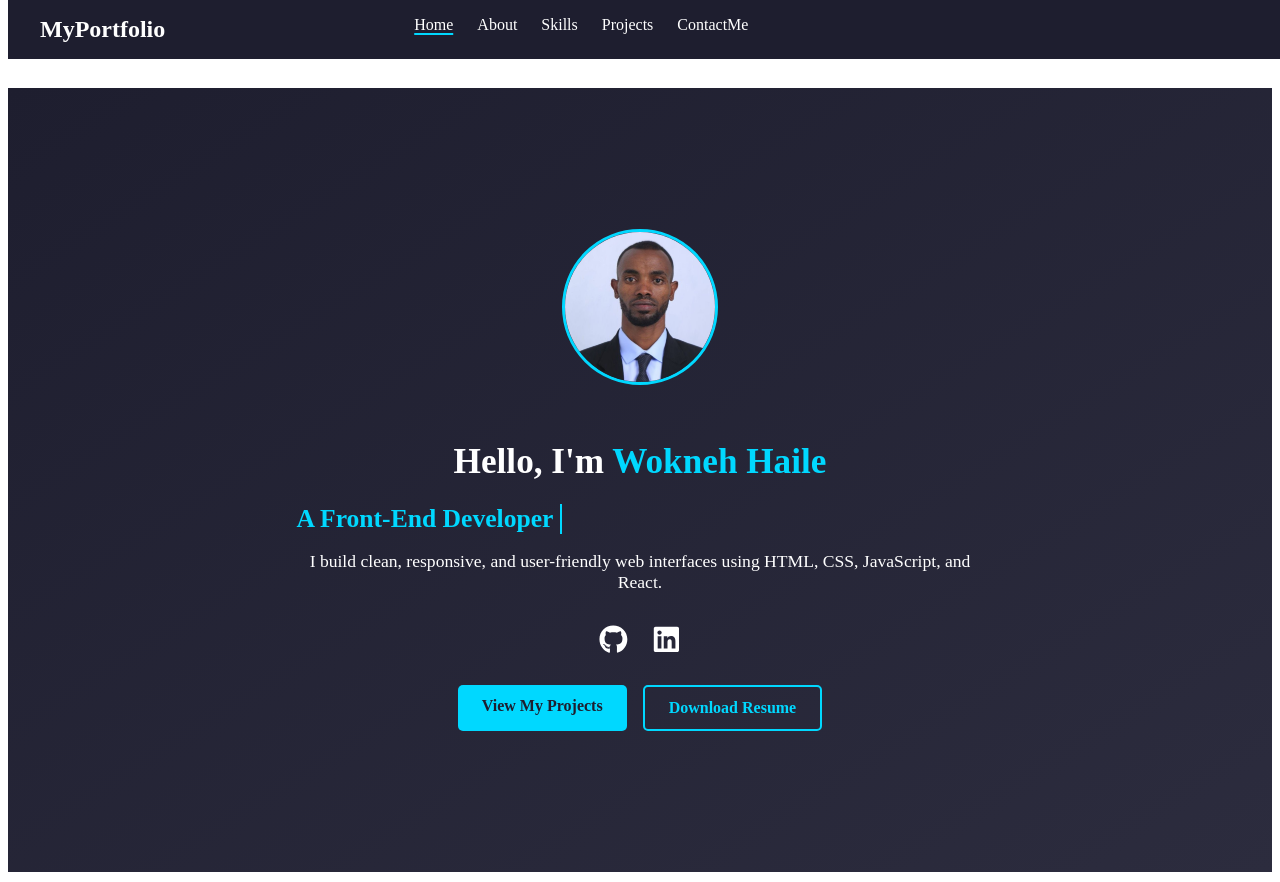
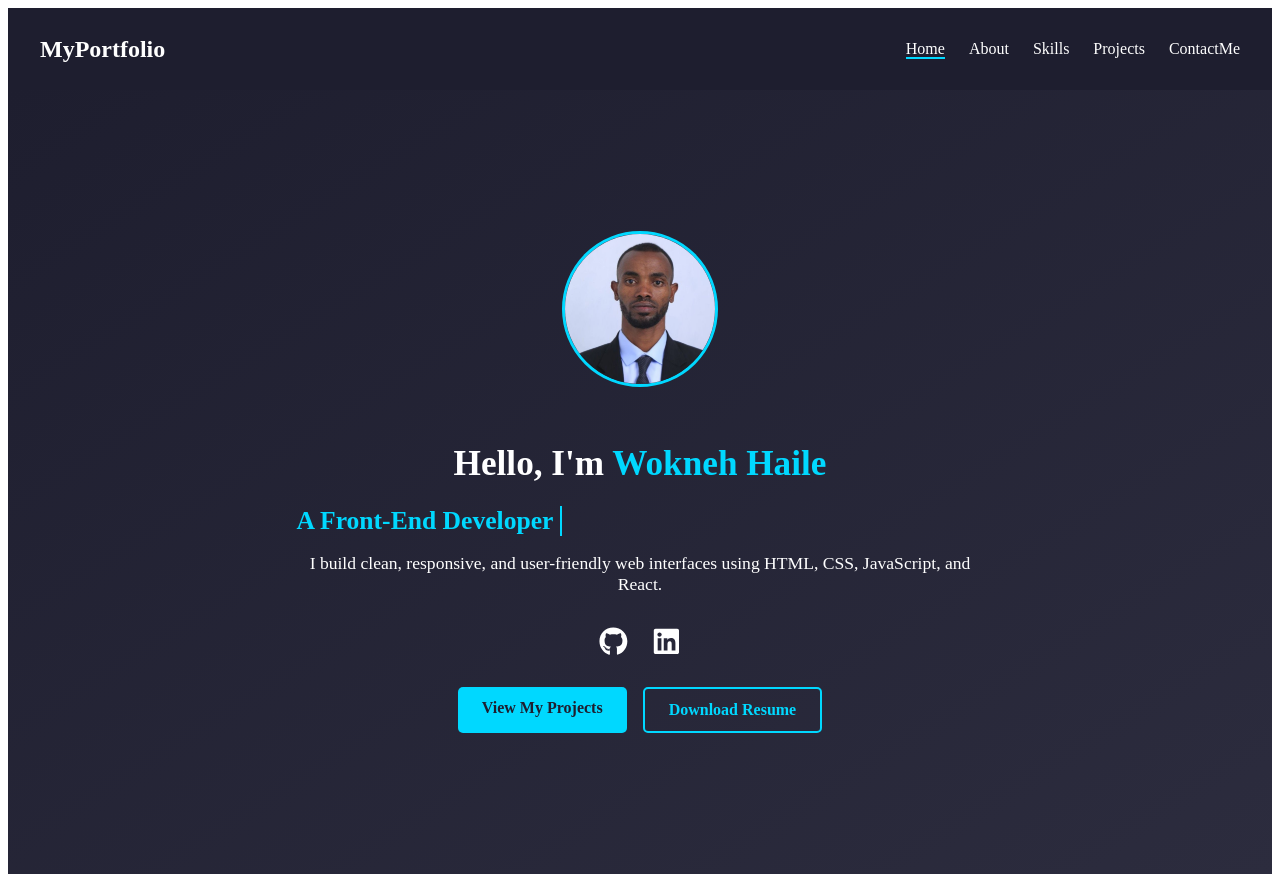
Before and after one commit to worknehhaile/portfolio, a React (Vite) app: page / in a window 1280 px wide. Built offline with nearby package versions, Linux system fonts and the light colour scheme.

Commit message:
sixth test

```diff
--- a/src/components/NavBar.module.css
+++ b/src/components/NavBar.module.css
@@ -5,14 +5,11 @@
   background-color: #1e1e2f;
   padding: 1rem 2rem;
   color: white;
-  position: fixed; /* Change this from 'relative' */
-  top: 0; /* Add this to pin it to the top of the viewport */
-  width: 100%; /* Add this to make it span the full width */
+  position: relative;
   z-index: 10;
+  /* position: fixed; */
 }
-body {
-  padding-top: 5rem; /* Adjust this value to match the height of your navbar */
-}
+
 .logo {
   font-size: 1.5rem;
   font-weight: bold;
@@ -20,15 +17,9 @@ body {
 
 /* Default nav for desktop */
 .navLinks {
-  top: 0;
-  left: 0;
   list-style: none;
   display: flex;
   gap: 1.5rem;
-  position: fixed;
-  height: 100vh;
-  z-index: 15;
-  transform: translateX(100%);
 }
 
 .navLinks li a {
@@ -53,7 +44,6 @@ body {
   flex-direction: column;
   cursor: pointer;
   gap: 5px;
-  z-index: 20;
 }
 
 .bar,
@@ -70,7 +60,7 @@ body {
     display: flex;
   }
 
-  /* .navLinks {
+  .navLinks {
     position: absolute;
     top: 100%;
     left: 0;
@@ -81,10 +71,9 @@ body {
     gap: 1rem;
     display: none;
     padding: 1rem 0;
-  } */
+  }
 
   .navLinks.show {
     display: flex;
-    transform: translateX(0);
   }
 }
```
